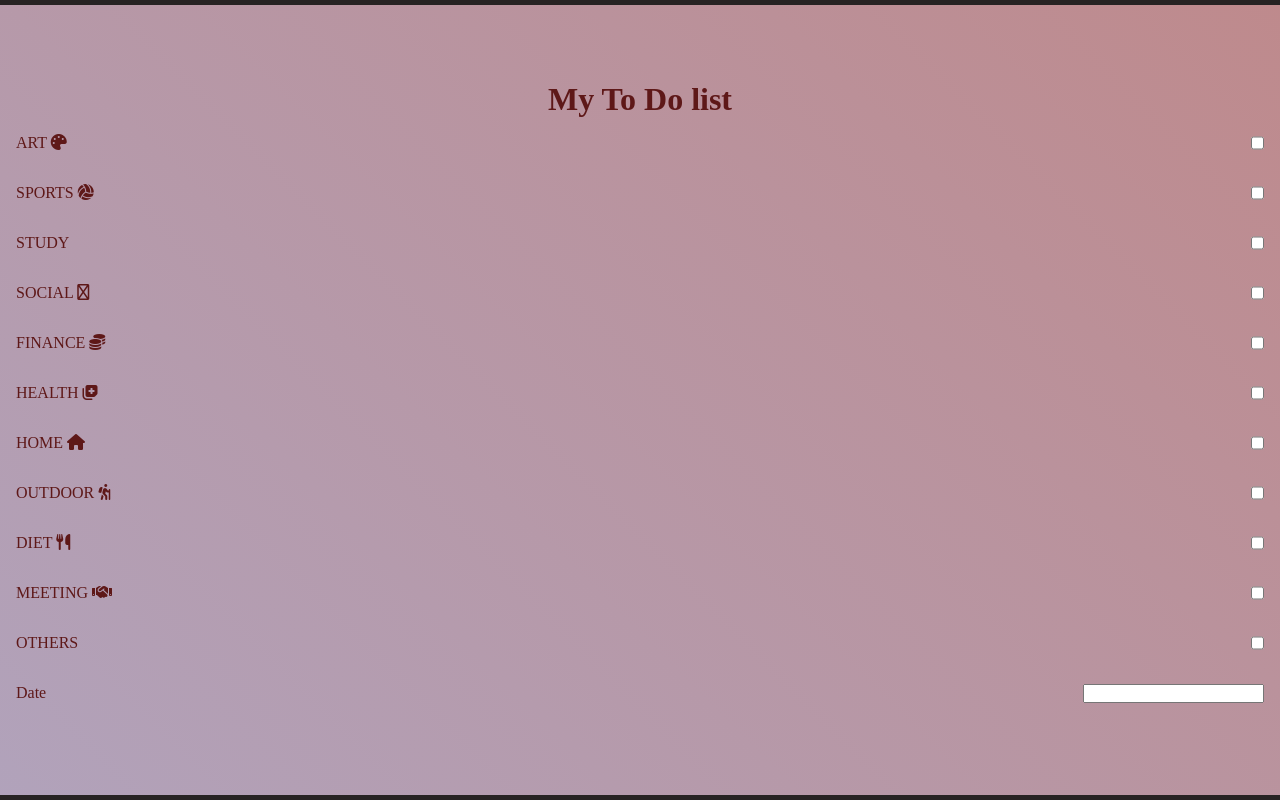
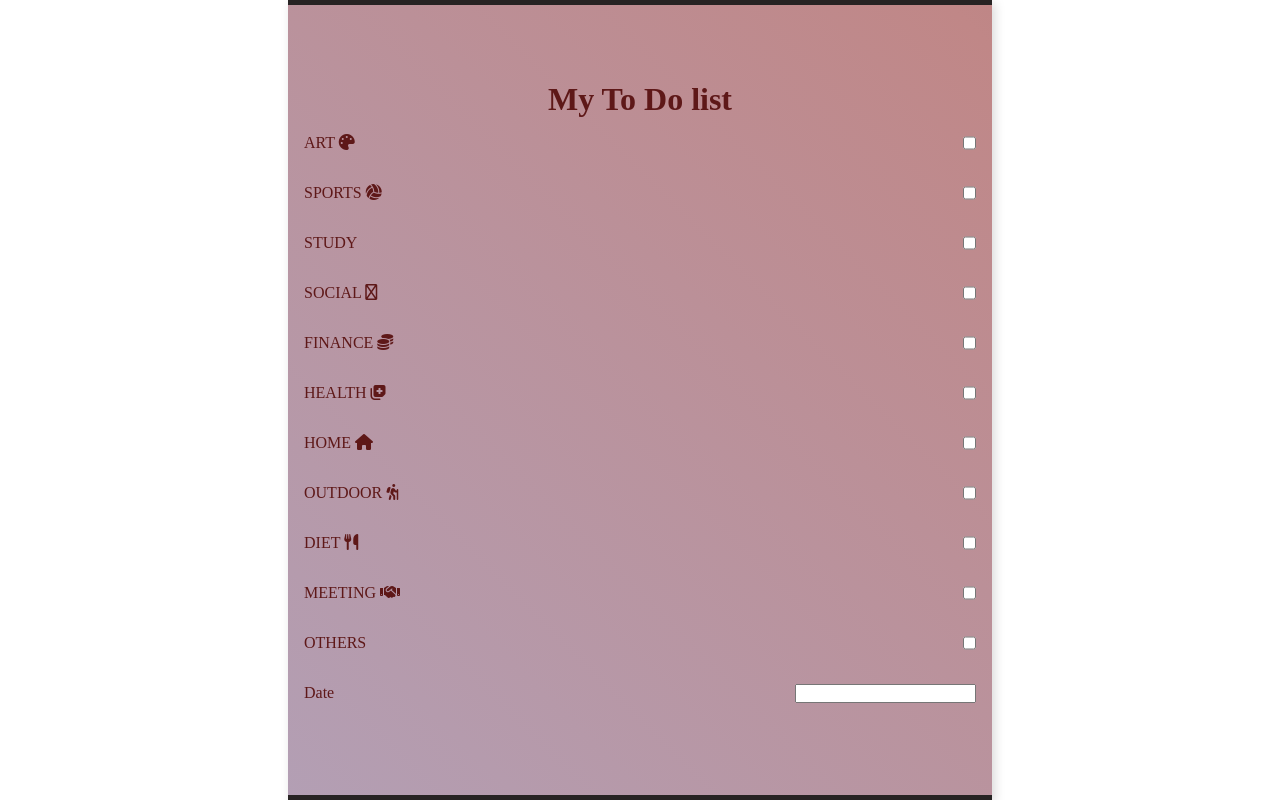
Before and after one commit to Yordi-Dereje/Web-Project, a PHP site: page /New_task.html in a window 1280 px wide. Run offline with PHP 8.4, Linux system fonts and the light colour scheme; some libraries are stand-ins or nearby versions.

Commit message:
modified css

```diff
--- a/New_task.css
+++ b/New_task.css
@@ -10,7 +10,7 @@ body{
 .container{
     display:flex;
     flex-direction: column;
-    width:100%;
+    width:55%;
     height:100vh;
     position:relative;
     overflow: hidden;
```
